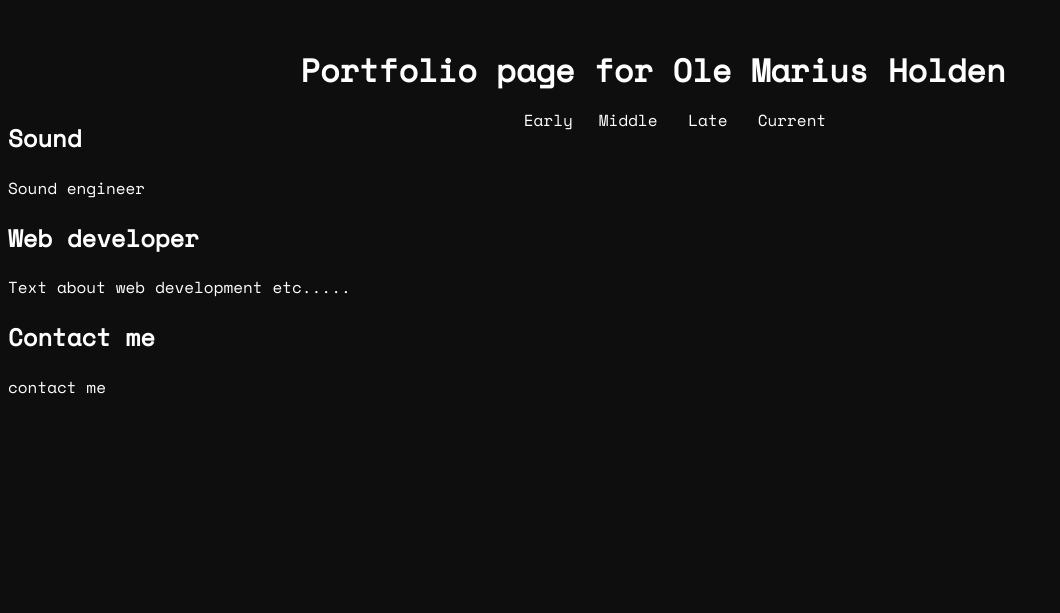
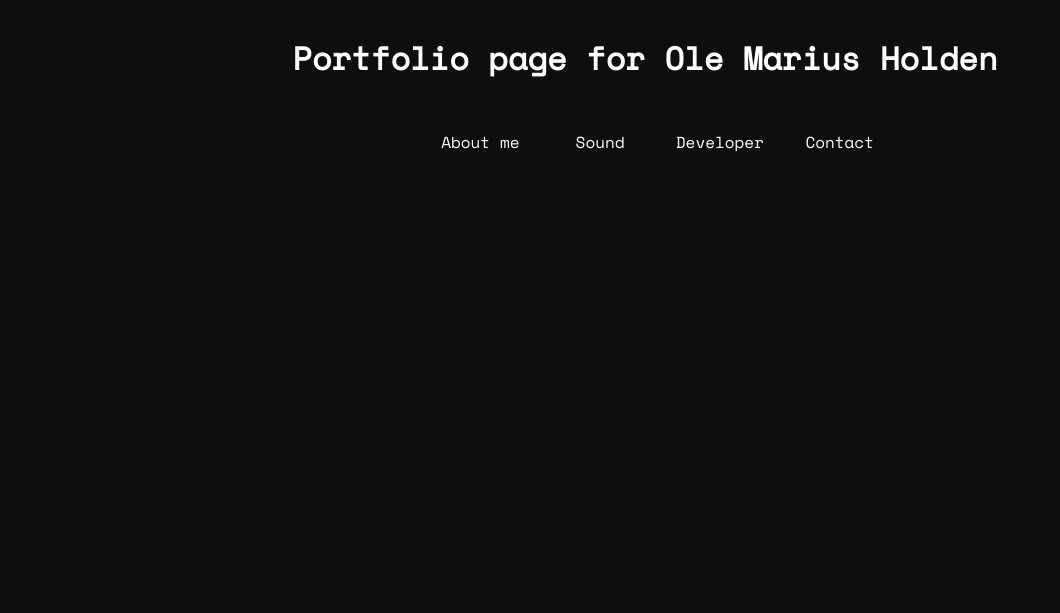
Before and after one commit to olemah/portfolio, a plain HTML site: page index.html in a window 1280 px wide. Shown: the whole page, without its empty margins (0-1060 px from the left). Drawn offline with nearby package versions, Linux system fonts and the light colour scheme.

Commit message:
building out

```diff
--- a/index.html
+++ b/index.html
@@ -12,28 +12,29 @@
 
         <nav>
         <ul role="presentation">
-            <li><a href="#early">Early</a></li>
-            <li><a href="#middle">Middle</a></li>
-            <li><a href="#late">Late</a></li>
-            <li><a href="#current">Current</a></li>
+            <li><a href="#about">About me</a></li>
+            <li><a href="#sound">Sound</a></li>
+            <li><a href="#developer">Developer</a></li>
+            <li><a href="#contact">Contact</a></li>
         </ul>
         </nav>
 
-        <article>
+        <div class="grid">
+            <article>
 
-            <h2>About me</h2>
-            <p>Filler text about me.</p>
+                <div class="box a"><h2>About me</h2></div>
+                <div class="box b"><p>Filler text about me.</p></div>
 
-            <h2>Sound</h2>
-            <p>Sound engineer</p>
+                <div class="box c"><h2>Sound</h2></div>
+                <div class="box d"><p>Sound engineer</p></div>
 
-            <h2>Web developer</h2>
-            <p>Text about web development etc.....</p>
+                <div class="box e"><h2>Web developer</h2></div>
+                <div class="box f"><p>Text about web development etc.....</p></div>
 
-            <h2>Contact me</h2>
-            <p>contact me</p>
+                <div class="box g"><h2>Contact me</h2></div>
+                <div class="box h"><p>contact me</p></div>
 
-        </article>
-
+            </article>
+        </div>
     </body>
 </html>
--- a/resources/style.css
+++ b/resources/style.css
@@ -12,7 +12,7 @@ header {
     background-color: #0e0e0e;
     color: white;
     padding: 5px;
-    position: fixed;
+    //position: fixed;
     width: 100%;
     z-index: 2;
     text-align: center;
@@ -21,7 +21,7 @@ header {
   nav {
     text-align: center;
     margin-bottom: 10px;
-    position: fixed;
+    //position: fixed;
     top: 87px;
     width: 100%;
     z-index: 2;
@@ -29,7 +29,7 @@ header {
 
   nav li {
     display: inline-block;
-    width: 60px;
+    width: 100px;
     padding: 5px;
     text-align: center;
   }
@@ -39,6 +39,20 @@ header {
     color: white;
   }
 
-  h1 {
+  .grid {
+      width: 90%;
+      display: grid;
+      grid-template: repeat(30, 1fr) / repeat(12, 1fr);
+      column-gap: 10px;
+      row-gap: 15px;
+      //background-color: rgb(38, 38, 38);
+      //justify-content: center;
+  }
 
+  .box {
+    display: none;
   }
+
+  .a {
+    grid-area: 2 / 3 / 4 / 6;
+  }
```
